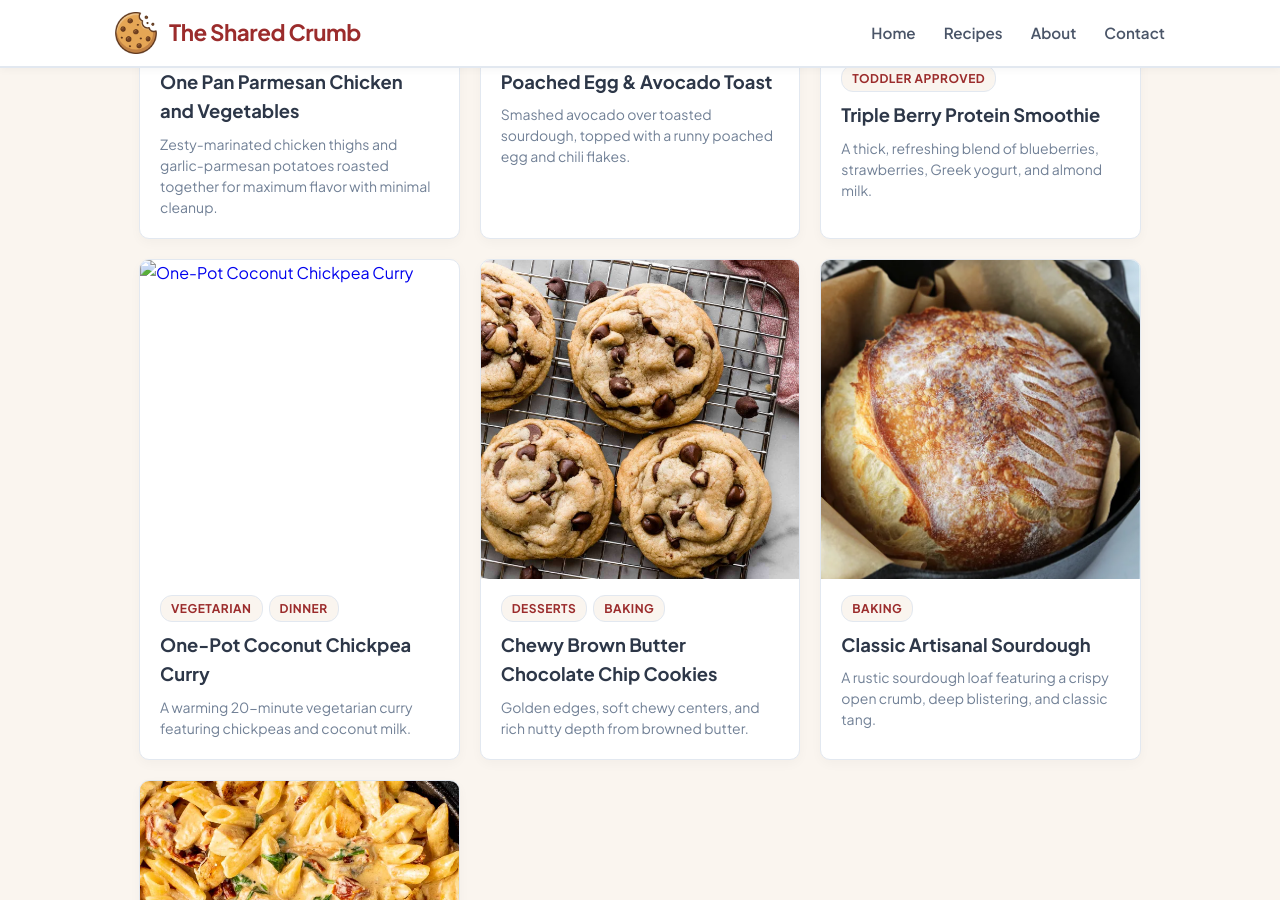
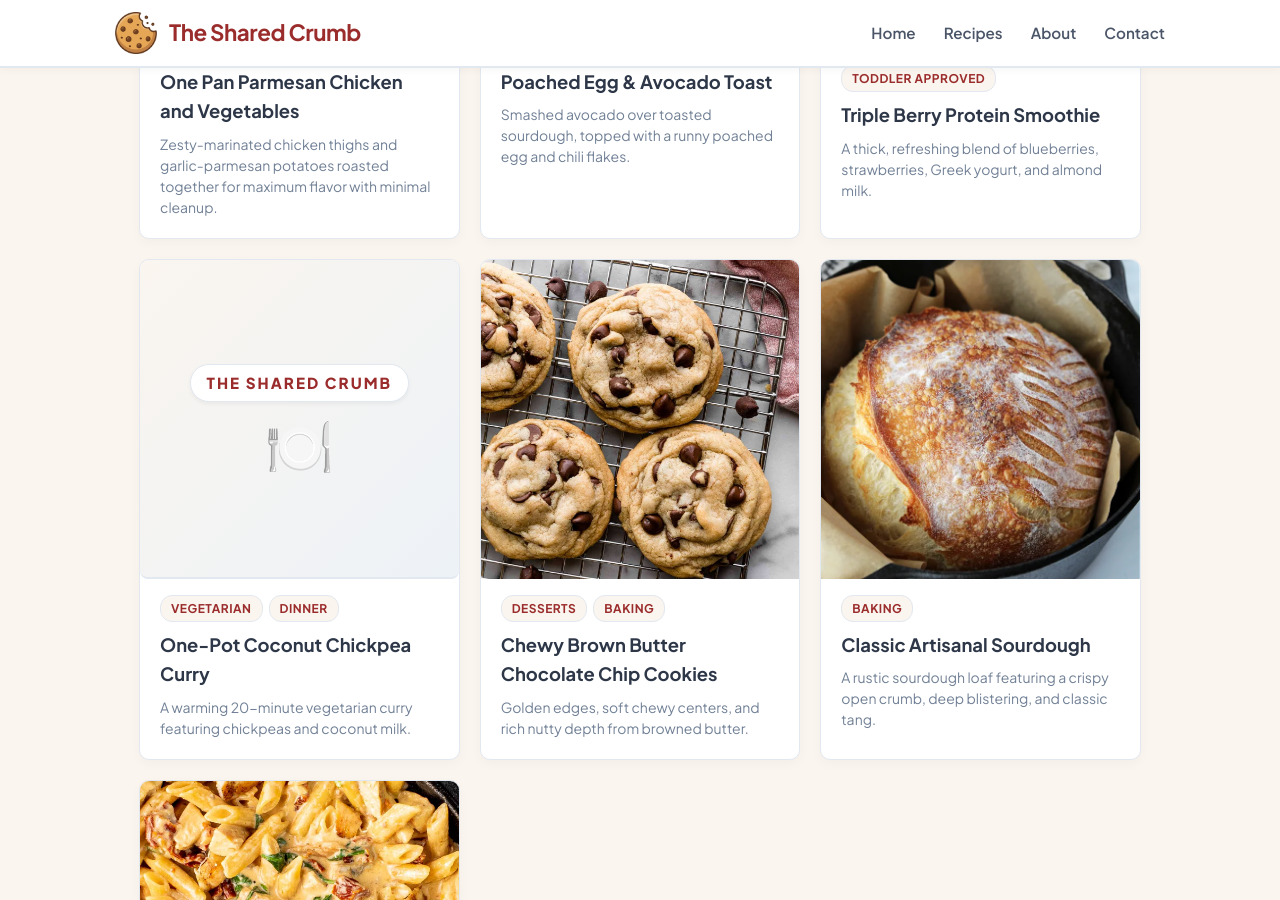
Before and after one commit to TheSharedCrumb/TheSharedCrumb, a Jekyll site: the page built from recipes.html, in a window 1280 px wide and 900 px high, scrolled down 762 px. Built offline with Jekyll 4.4.1, drawn with Linux system fonts in a browser that asks for light colours; grey boxes are pictures that could not be loaded.

Commit message:
Fix image display logic in recipes.html

```diff
--- a/recipes.html
+++ b/recipes.html
@@ -55,10 +55,11 @@ title: All Recipes
          data-title="{{ recipe.title | downcase }}"
          data-description="{{ recipe.description | downcase }}">
 
-        {% if recipe.image %}
+        {% assign recipe_img_clean = recipe.image | strip %}
+        {% if recipe_img_clean != "" and recipe.image != nil %}
           <img src="{{ recipe.image | relative_url }}" alt="{{ recipe.title }}" class="grid-card-img">
         {% else %}
-          <div class="carousel-card-placeholder">🍽️</div>
+          <div class="brand-tile-placeholder"></div>
         {% endif %}
 
         <div class="grid-card-content">
```
